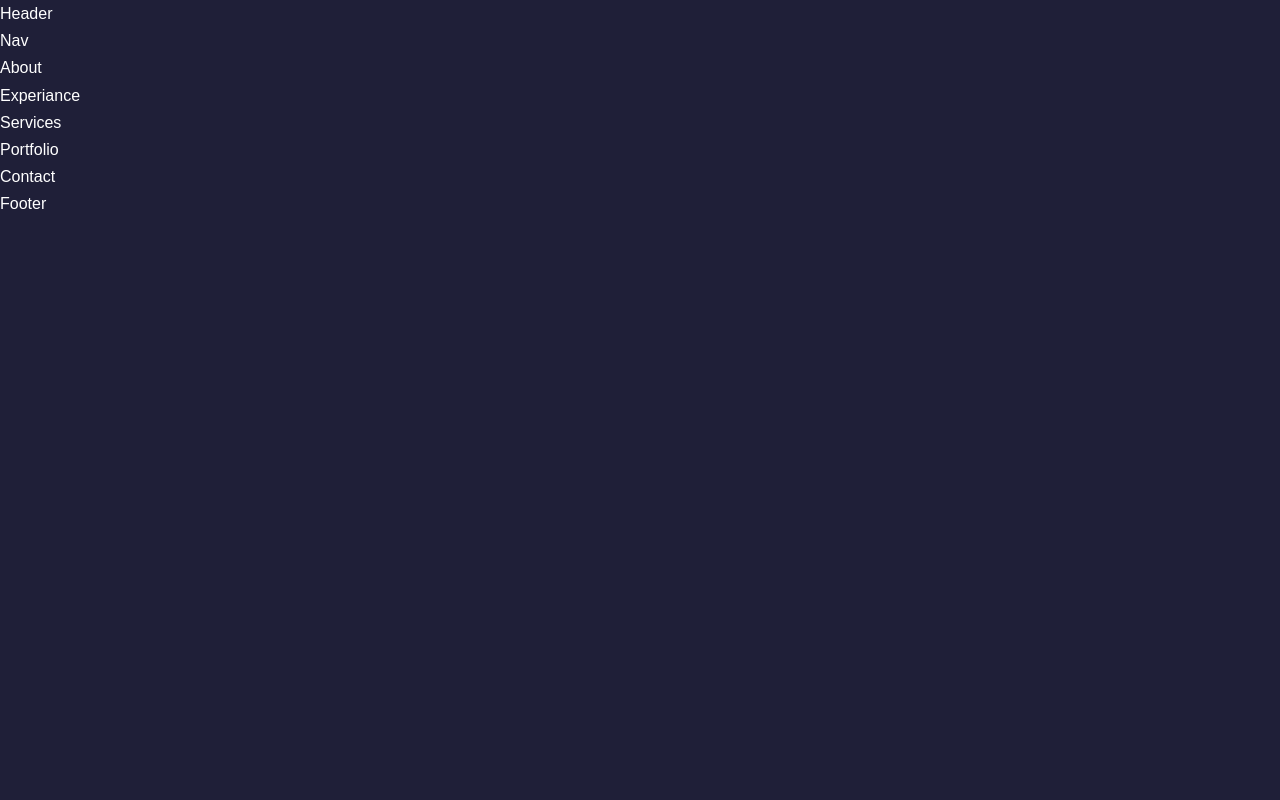
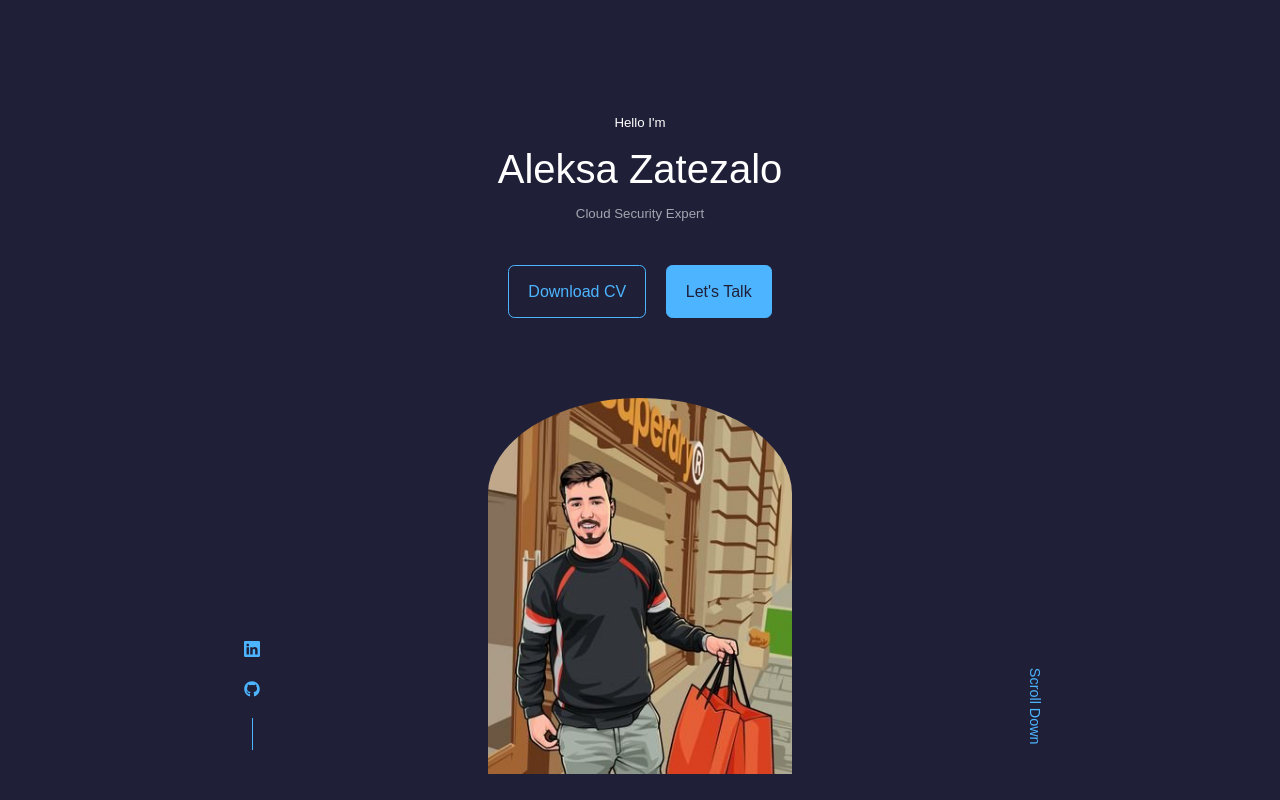
Before and after one commit to AleksaZatezalo/personalWebsiteFun, a React (Create React App) app in the folder react-portfolio-website-1/: page / in a window 1280 px wide. Shown: the top 800 px of the page. Built offline with nearby package versions, Linux system fonts and the light colour scheme.

Commit message:
Header styling and component creation finished.

```diff
--- a/react-portfolio-website-1/package.json
+++ b/react-portfolio-website-1/package.json
@@ -8,6 +8,7 @@
     "@testing-library/user-event": "^13.5.0",
     "react": "^18.2.0",
     "react-dom": "^18.2.0",
+    "react-icons": "^4.6.0",
     "react-scripts": "5.0.1",
     "web-vitals": "^2.1.4"
   },
--- /dev/null
+++ b/react-portfolio-website-1/src/components/header/CT.jsx
@@ -0,0 +1,12 @@
+import React from 'react'
+import CV from "../../assets/cv.pdf"
+const CT = () => {
+  return (
+    <div className='cta'>
+        <a href={CV} download className='btn'>Download CV</a>
+        <a href="#contact" className='btn btn-primary'>Let's Talk</a>
+    </div>
+  )
+}
+
+export default CT
--- a/react-portfolio-website-1/src/components/header/Header.jsx
+++ b/react-portfolio-website-1/src/components/header/Header.jsx
@@ -1,9 +1,23 @@
 import React from 'react'
 import "./header.css"
-
+import CT from "./CT"
+import ME from "../../assets/aleksa.jpg"
+import HeaderSocials from './HeaderSocials'
 const Header = () => {
   return (
-    <div>Header</div>
+    <header>
+      <div className="container header__container">
+        <h5>Hello I'm</h5>
+        <h1>Aleksa Zatezalo</h1>
+        <h5 className='text-light'>Cloud Security Expert</h5>
+        <CT/>
+        <HeaderSocials/>
+        <div >
+          <img src={ME} className='me' alt="me"/>
+        </div>
+        <a href='#contact' className='scroll_down'>Scroll Down</a>
+      </div>
+    </header>
   )
 }
 
--- /dev/null
+++ b/react-portfolio-website-1/src/components/header/HeaderSocials.jsx
@@ -0,0 +1,14 @@
+import React from 'react'
+import {BsLinkedin} from 'react-icons/bs'
+import {FaGithub} from "react-icons/fa"
+
+const HeaderSocials = () => {
+  return (
+    <div className='header__socials'>
+        <a href="https://www.linkedin.com/in/aleksa-zatezalo-39a891150/" target="_blank"><BsLinkedin/></a>
+        <a href="https://github.com/AleksaZatezalo" target="_blank"><FaGithub/></a>
+    </div>
+  )
+}
+
+export default HeaderSocials
--- a/react-portfolio-website-1/src/components/header/header.css
+++ b/react-portfolio-website-1/src/components/header/header.css
@@ -0,0 +1,79 @@
+header {
+    height: 100%;
+    padding: 7rem;
+    overflow: hidden;
+}
+
+.header__container{
+    text-align: center;
+    height: 100%;
+    position: relative;
+}
+
+
+/* ============== CTA ================ */
+.cta {
+    margin-top: 2.5rem;
+    display: flex;
+    gap: 1.2rem;
+    justify-content: center;
+}
+
+/* ============== Socials ================ */
+.header__socials {
+    display: flex;
+    flex-direction: column;
+    align-items: center;
+    gap: 0.8rem;
+    position: absolute;
+    left: 0;
+    bottom: 3rem;
+}
+
+.header__socials::after{
+    content: "";
+    width: 1px;
+    height: 2rem;
+    background: var(--color-primary);
+}
+
+/* ============== ME ================ */
+.me {
+    background: linear-gradient(var(--color-pimary), transparent);
+    width: 22rem;
+    height: 30rem;
+    left: calc(50% - 11rem);
+    position: relative;
+    border-radius: 12rem 12rem 0rem 0rem;
+    overflow: hidden;
+    padding: 5rem 1.5rem 1.5rem 1.5rem;
+}
+
+/* ============== Scroll Down ================ */
+.scroll_down {
+    position: absolute;
+    right:  -2.3rem;
+    bottom: 5rem;
+    transform: rotate(90deg);
+    font-weight: 300;
+    font-size: 0.9rem;
+}
+
+
+/* ================== MEDIA QUERIES (MEDIUM DEVICES)============== */
+@media screen and (max-width: 1024px) {
+    header {
+        height: 68vh;
+    }
+}
+
+/* ================== MEDIA QUERIES (SMALL DEVICES)============== */
+@media screen and (max-width: 600px) {
+    header {
+        height: 100vh;
+    }
+    .header__socials,
+    .scroll_down {
+        display: none;
+    }
+}
```
Also changed, not shown: 2 other files (tests, documents, lock files or other folders).
